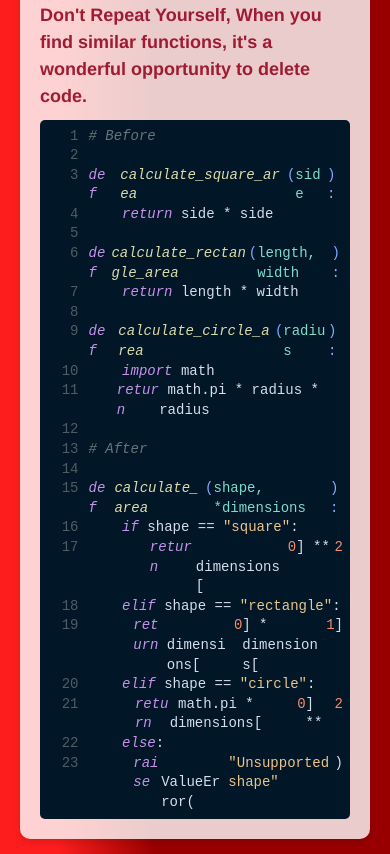
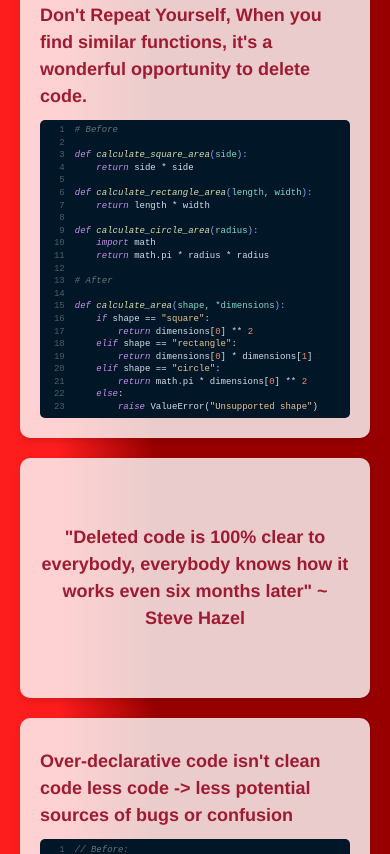
Before and after one commit to matsjfunke/diet_code, a React (Create React App) app in the folder frontend/: page /why in a window 390 px wide. Shown: the part 1480-2334 px from the top of the page. Built offline with nearby package versions, Linux system fonts and the light colour scheme; no server answers.

Commit message:
fixed code line wrapping on phone screens

```diff
--- a/frontend/src/pages/Why.css
+++ b/frontend/src/pages/Why.css
@@ -92,6 +92,19 @@ h1 {
   padding-right: 10px !important;
 }
 
+/* Media query for phone dimensions */
+@media screen and (max-width: 600px) {
+  .code-block pre {
+    font-size: 9px !important;
+    /* Smaller font size for phones */
+  }
+
+  .code-block .hljs {
+    padding: 10px !important;
+    /* Slightly reduced padding for phones */
+  }
+}
+
 .video-thumbnail {
   position: relative;
   width: 100%;
```
Lines whose indentation alone changed are shown as unchanged.
